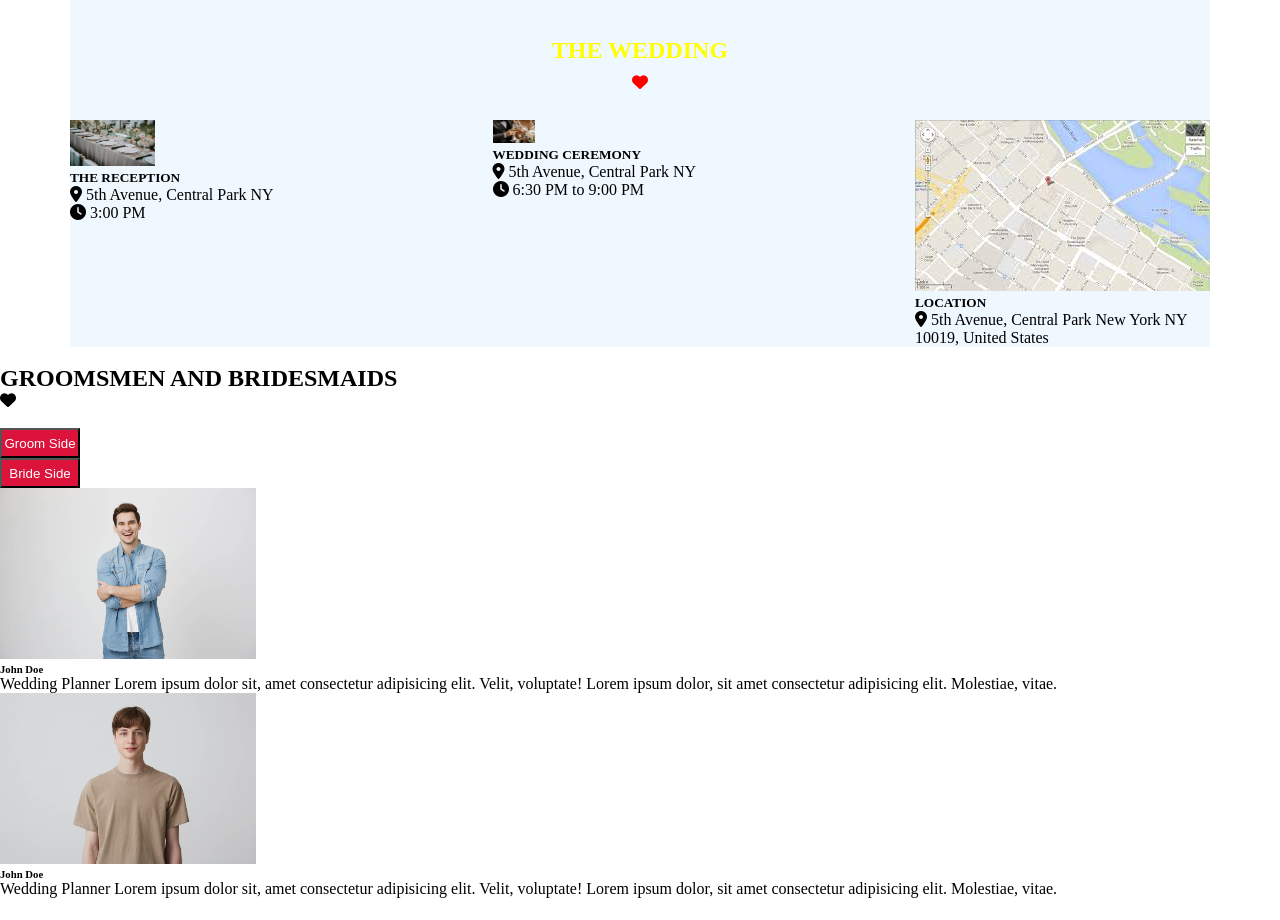
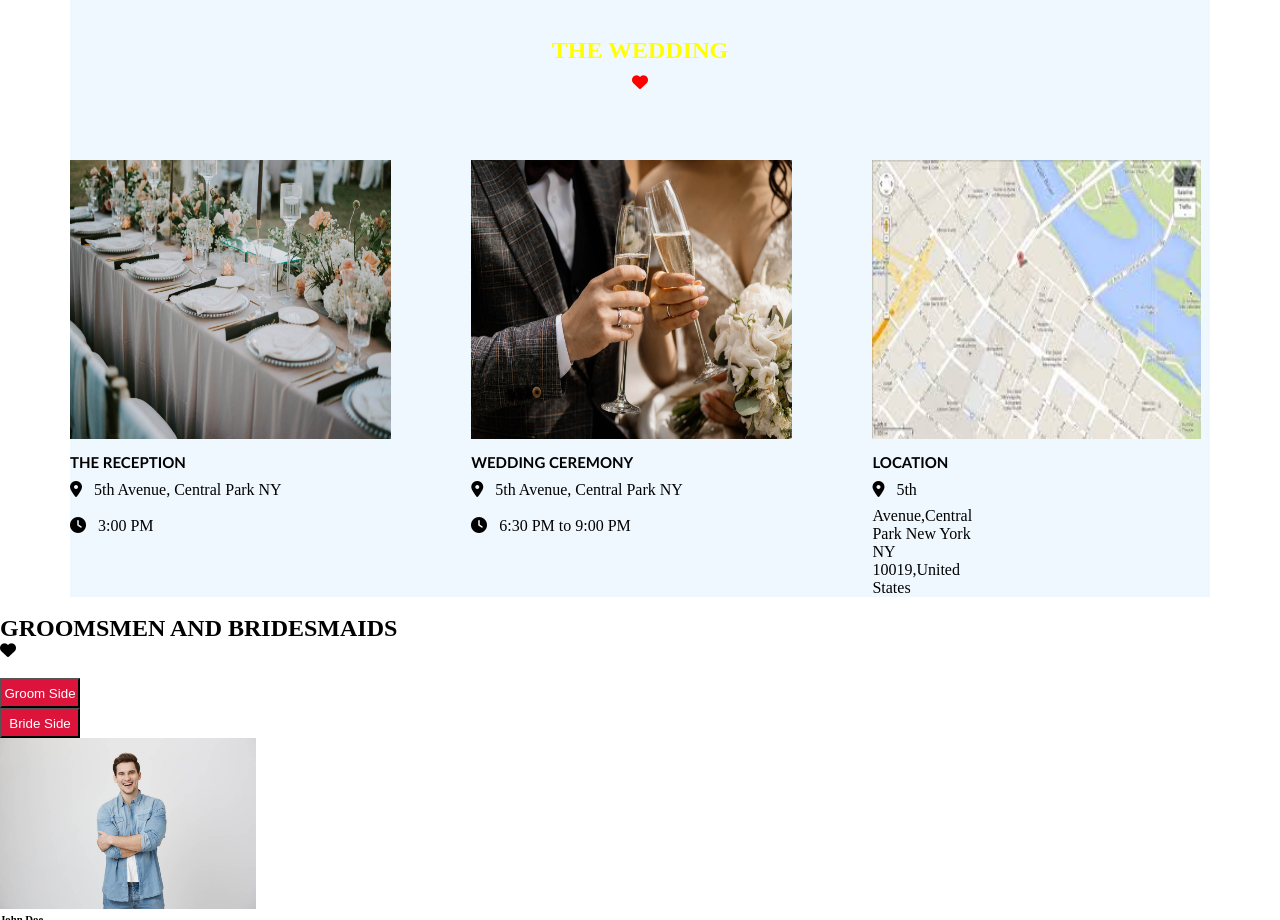
Before and after one commit to hajimonsur/wedding-project, a plain HTML site: page index.html in a window 1280 px wide. Shown: the part 1280-2200 px from the top of the page. Drawn offline with Linux system fonts and the light colour scheme.

Commit message:
wedding section styles added

```diff
--- a/index.html
+++ b/index.html
@@ -173,24 +173,25 @@
             <div id="weddingimage" class="rowcontent">
 
                 <div id="leftwedding">
-                    <img src="./images/the weeding1.jpg" alt="WEDDING" width="20%" height="20%">
-                    <h5>THE RECEPTION </h5>
-                    <p><i class="fa-solid fa-location-dot"></i> 5th Avenue, Central Park NY</p>
-                    <p><i class="fa-solid fa-clock fa-spin-pulse"></i> 3:00 PM</p>
+                    <img src="./images/the weeding1.jpg" alt="WEDDING" width="80%" height="80%">
+                    <h5 class="weddingtitle">THE RECEPTION </h5>
+                    <div class="templete">
+                        <p><i class="fa-solid fa-location-dot icon2"></i> 5th Avenue, Central Park NY</p>
+                    </div>
+                    <p><i class="fa-solid fa-clock fa-spin-pulse icon2"></i> 3:00 PM</p>
                 </div>
 
                 <div id="middlewedding">
-                    <img src="./images/the weeding2.jpg" alt="COUPLE" height="10%" width="10%">
-                    <h5>WEDDING CEREMONY </h5>
-                    <p><i class="fa-solid fa-location-dot"></i> 5th Avenue, Central Park NY</p>
-                    <p><i class="fa-solid fa-clock fa-spin-pulse"></i> 6:30 PM to 9:00 PM</p>
+                    <img src="./images/the weeding2.jpg" alt="COUPLE" height="80%" width="80%">
+                    <h5 class="weddingtitle">WEDDING CEREMONY </h5>
+                    <p><i class="fa-solid fa-location-dot icon2"></i> 5th Avenue, Central Park NY</p>
+                    <p><i class="fa-solid fa-clock fa-spin-pulse icon2"></i> 6:30 PM to 9:00 PM</p>
                 </div>
 
-                <div id="leftwedding">
-                    <img src="./images/weedinglocation.jpeg" alt="MAP">
-                    <h5>LOCATION</h5>
-                    <p><i class="fa-solid fa-location-dot"></i> 5th Avenue, Central Park New York NY 10019, United
-                        States</p>
+                <div id="rightwedding">
+                    <img src="./images/weedinglocation.jpeg" alt="MAP" width="300%" height="80%" >
+                    <h5 class="weddingtitle">LOCATION</h5>
+                    <p><i class="fa-solid fa-location-dot icon2 "></i> 5th Avenue,Central Park New York NY 10019,United States</p>
 
                 </div>
 
--- a/styles/styles.css
+++ b/styles/styles.css
@@ -244,5 +244,25 @@ button {
         margin: 0px 70px;
         padding-top: 40px;
         background-color: aliceblue;
+        height: 600px;
 
 }
+
+#weddingimage {
+
+    padding-top: 40px;
+    width: 80%;
+    padding-left: 0px;
+
+
+}
+
+.weddingtitle{
+    font-size: 15px;
+    font-family: 'Trebuchet MS', 'Lucida Sans Unicode', 'Lucida Grande', 'Lucida Sans', Arial, sans-serif ;
+    padding-top: 10px;
+}
+
+.icon2{
+    padding:10px 8px 10px 0px;
+}
```
